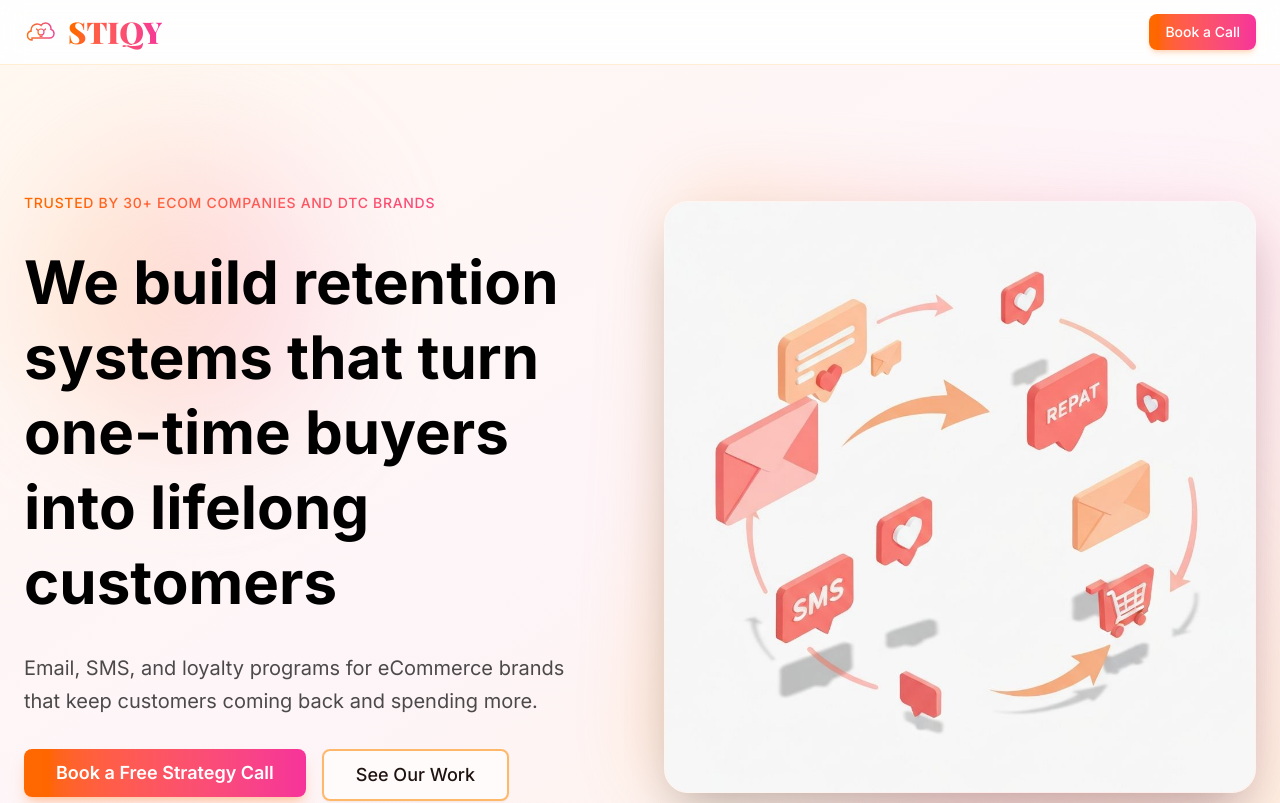
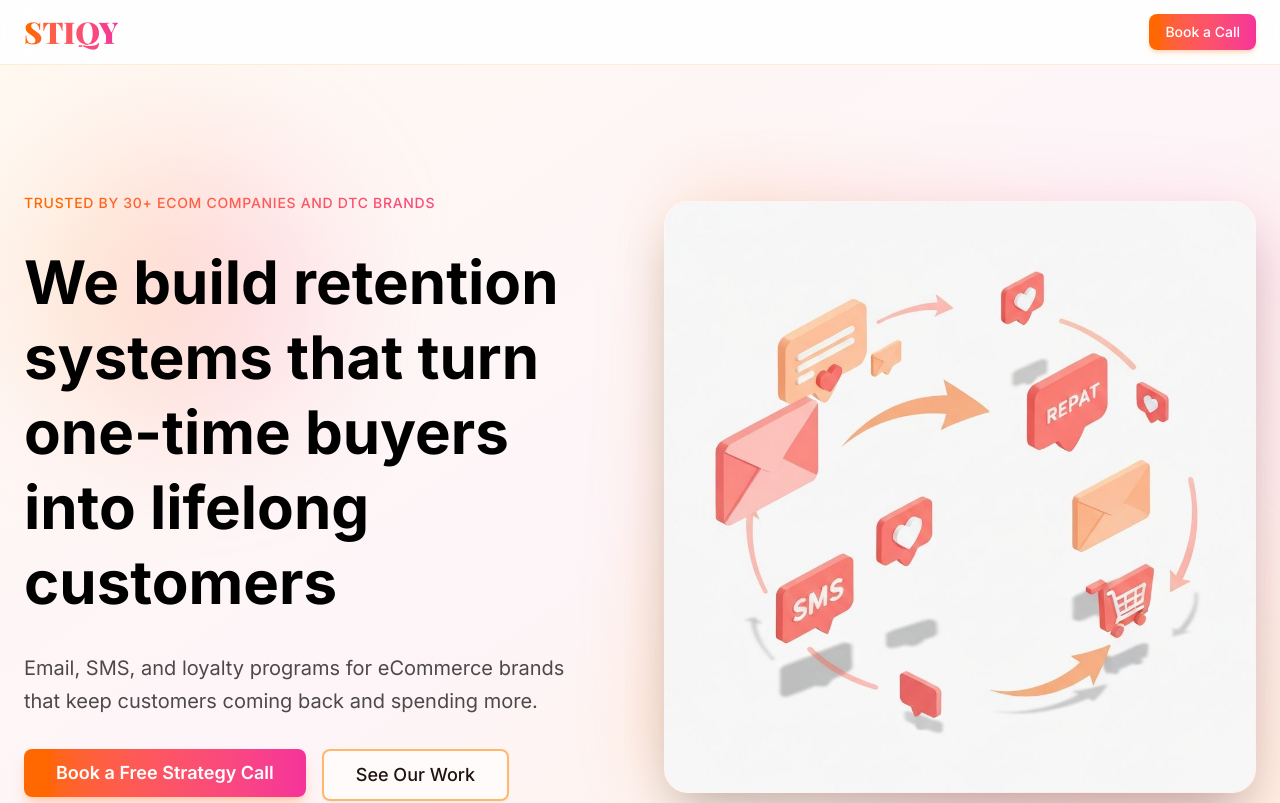
Before and after one commit to marysemenovawork/stiqy-website, a Next.js app: page / in a window 1280 px wide. Shown: the top 803 px of the page. Built offline with nearby package versions, Linux system fonts and the light colour scheme.

Commit message:
Remove cloud icon from logo in components/navbar.tsx

```diff
--- a/components/navbar.tsx
+++ b/components/navbar.tsx
@@ -4,28 +4,9 @@ export function Navbar() {
   return (
     <nav className="sticky top-0 z-50 border-b border-orange-100 bg-white/80 backdrop-blur-md">
       <div className="container mx-auto px-6 h-16 flex items-center justify-between">
-        <div className="flex items-center gap-2">
-          <svg width="36" height="36" viewBox="0 0 36 36" fill="none" xmlns="http://www.w3.org/2000/svg">
-            <defs>
-              <linearGradient id="cloudGradNavbar" x1="0%" y1="0%" x2="100%" y2="0%">
-                <stop offset="0%" stopColor="#f97316"/>
-                <stop offset="100%" stopColor="#ec4899"/>
-              </linearGradient>
-            </defs>
-            {/* Cloud shape */}
-            <path d="M8 26c-2.5 0-4.5-2-4.5-4.5 0-2.2 1.5-4 3.6-4.4C7 16.8 7 16.5 7 16.2c0-3.4 2.8-6.2 6.2-6.2 1.5 0 2.9.5 3.9 1.4C18 9.9 19.6 9 21.5 9c3 0 5.5 2.5 5.5 5.5 0 .3 0 .6-.1.9 1.8.6 3.1 2.3 3.1 4.1 0 2.5-2 4.5-4.5 4.5H8z" stroke="url(#cloudGradNavbar)" strokeWidth="1.5" fill="none"/>
-            {/* Lightbulb */}
-            <circle cx="17" cy="18" r="3" stroke="url(#cloudGradNavbar)" strokeWidth="1.2" fill="none"/>
-            <path d="M15.5 21h3M16 22.5h2" stroke="url(#cloudGradNavbar)" strokeWidth="1.2" strokeLinecap="round"/>
-            {/* Rays */}
-            <line x1="17" y1="13" x2="17" y2="14.5" stroke="url(#cloudGradNavbar)" strokeWidth="1.2" strokeLinecap="round"/>
-            <line x1="12.5" y1="15" x2="13.5" y2="16" stroke="url(#cloudGradNavbar)" strokeWidth="1.2" strokeLinecap="round"/>
-            <line x1="21.5" y1="15" x2="20.5" y2="16" stroke="url(#cloudGradNavbar)" strokeWidth="1.2" strokeLinecap="round"/>
-          </svg>
-          <span className="text-3xl bg-gradient-to-r from-orange-500 to-pink-500 bg-clip-text text-transparent" style={{ fontFamily: 'var(--font-playfair)', fontWeight: 900 }}>
-            STIQY
-          </span>
-        </div>
+        <span className="text-3xl bg-gradient-to-r from-orange-500 to-pink-500 bg-clip-text text-transparent" style={{ fontFamily: 'var(--font-playfair)', fontWeight: 900 }}>
+          STIQY
+        </span>
         <Button
           className="bg-gradient-to-r from-orange-500 to-pink-500 hover:from-orange-600 hover:to-pink-600 text-white font-medium shadow-md shadow-orange-500/20"
           asChild
```
